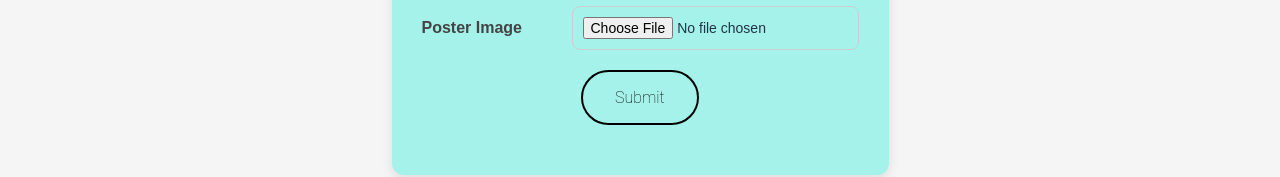
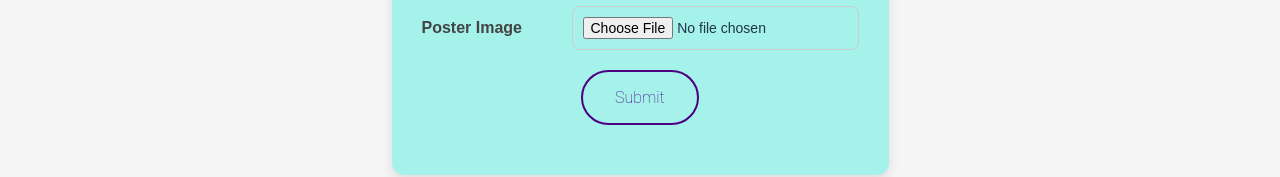
Before and after one commit to JaiVishal28/uniclubs, a React app in the folder frontend/: page /upload in a window 1280 px wide. Shown: the part 652-829 px from the top of the page. Built offline with nearby package versions, Linux system fonts and the light colour scheme; the HTML template or start-up script is replaced by a standard one.

Commit message:
changed color to indigo

```diff
--- a/frontend/src/pages/UploadForm.css
+++ b/frontend/src/pages/UploadForm.css
@@ -44,7 +44,7 @@
 .coolBeans {
   border: 2px solid currentColor;
   border-radius: 3rem;
-  color: black;
+  color: indigo;
   font-family: 'Roboto', sans-serif;
   font-size: 1rem;
   font-weight: 100;
```
